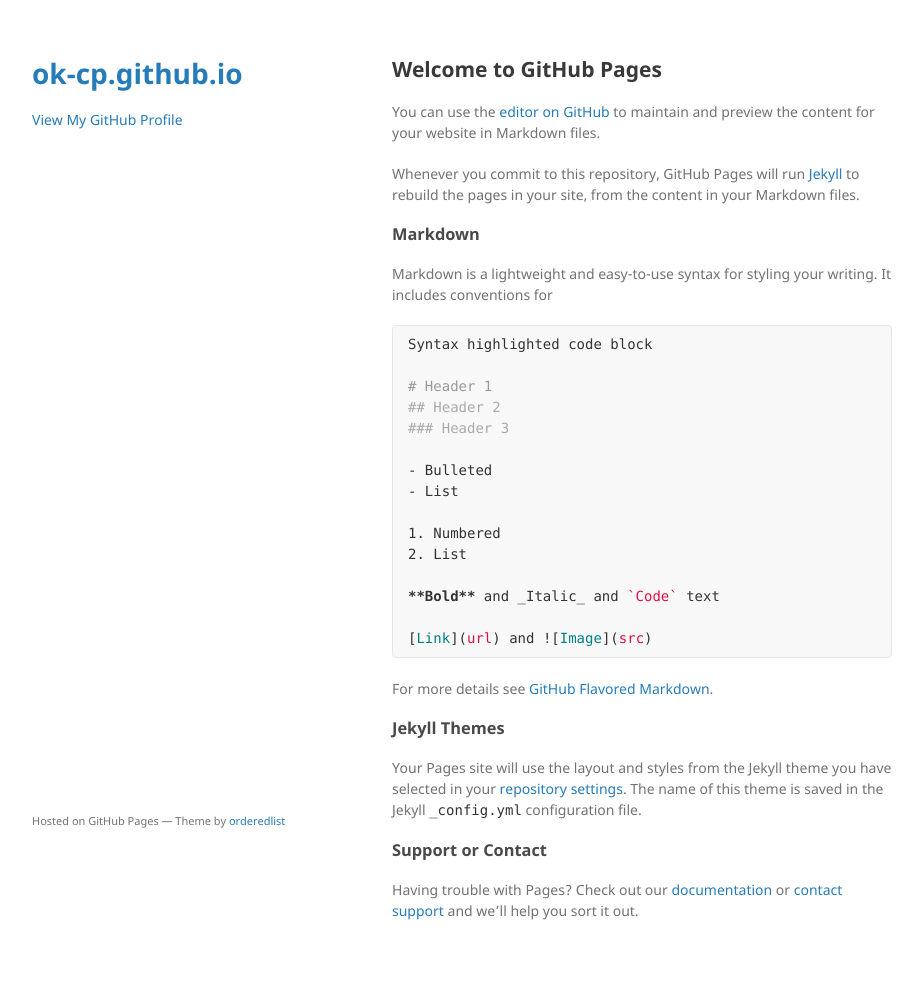
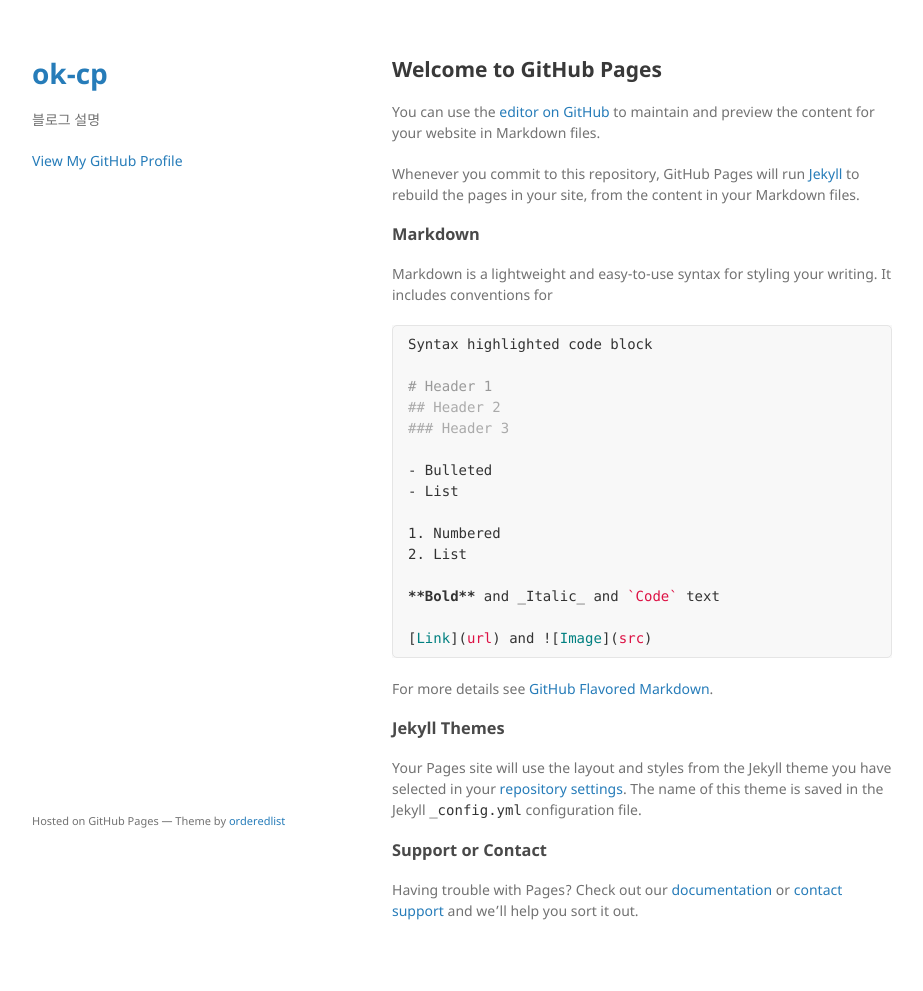
Before and after one commit to ok-cp/ok-cp.github.io, a Jekyll site: the page built from index.md, in a window 1280 px wide. Shown: the whole page, without its empty margins (178-1101 px from the left). Built offline with Jekyll 4.4.1, drawn with Linux system fonts in a browser that asks for light colours; our own code applies the rules of GitHub Pages for plain Markdown files; the repository's description, which GitHub fills in, is left out; part of the change alters nothing that is shown.

Commit message:
mod config

```diff
--- a/_config.yml
+++ b/_config.yml
@@ -1 +1,31 @@
 theme: jekyll-theme-minimal
+locale                   : "ko" # 타깃 국가 설정
+title                    : "ok-cp" # 블로그 좌측상단의 제목
+name                     : "ok-cp"
+description              : "블로그 설명"
+url                      : "https://ok-cp.github.io" # 블로그 주소
+repository               : "ok-cp/ok-cp.github.io" # 블로그 github 리포지토리
+search                   : true # 사이트 우측 상단 검색 활성화
+search_full_content      : # 제목이 아닌 내용까지도 검색할 것인지에 대한 설정 기본 false
+author:
+  name             : "ok-cp"
+  avatar           : "/assets/images/bio-photo.jpg" # 프로필 사진
+  bio              : "이름 아래 나타날 자신의 설명"
+  location         : "Seoul,Korea"
+  email            : "bum1029@kakao.com"
+  uri              : # 웹사이트, 보통 지금 블로그 말고 링크해두고 싶은 사이트를 적는다.
+  # 이 아래 쇼셜 리스트에 해당되는 것에 아이디를 적는다
+  github : "username" # 주소 전체를 적는 것이 아닌 자신의 정보만 적는다.
+  # Defaults
+defaults:
+  # _posts
+  - scope:
+      path: ""
+      type: posts
+    values:
+      layout: single
+      author_profile: true
+      read_time: false # 해당 포스트를 읽은 시간이 표시되는데 기본값은 true이다.
+      comments: # true
+      share: true # 포스트 공유 기능을 활성화 할 것인지 정한다. 기본값은 true이다.
+      related: true
```
